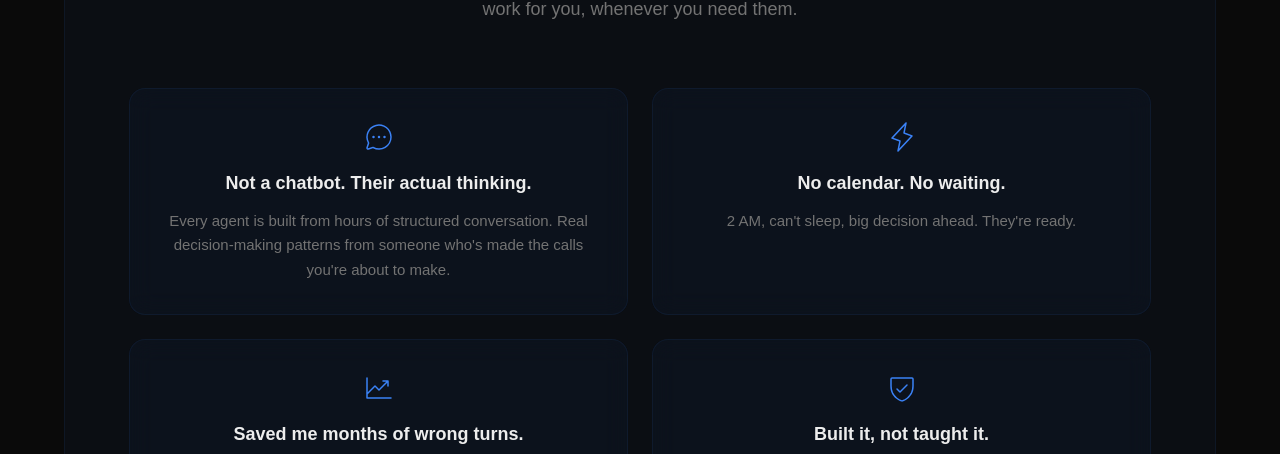
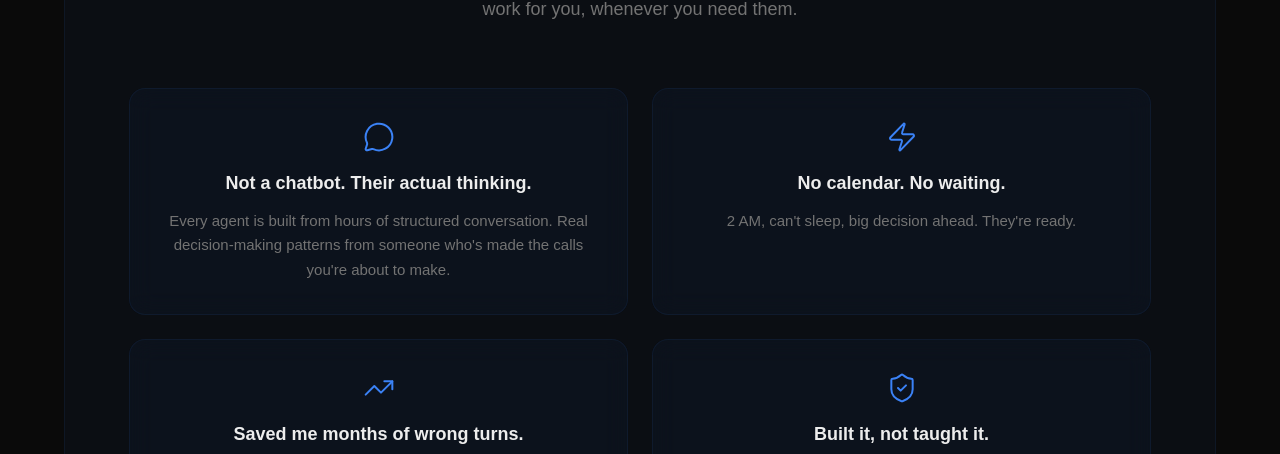
Before and after one commit to Apex-Sudo/forgehouse-site, a Next.js app: page / in a window 1280 px wide. Shown: the part 2080-2534 px from the top of the page. Built offline with nearby package versions, Linux system fonts and the light colour scheme.

Commit message:
fix: replace @phosphor-icons with lucide-react (React 19 compat)

```diff
--- a/package.json
+++ b/package.json
@@ -9,9 +9,9 @@
   },
   "dependencies": {
     "@anthropic-ai/sdk": "^0.78.0",
-    "@phosphor-icons/react": "^2.1.10",
     "@upstash/ratelimit": "^2.0.8",
     "@upstash/redis": "^1.36.2",
+    "lucide-react": "^0.575.0",
     "next": "16.1.6",
     "react": "19.2.3",
     "react-dom": "19.2.3",
--- a/src/app/page.tsx
+++ b/src/app/page.tsx
@@ -2,7 +2,7 @@
 import Link from "next/link";
 import AgentCard from "@/components/AgentCard";
 import InlineChat from "@/components/InlineChat";
-import { ChatCircleDots, Lightning, ChartLineUp, ShieldCheck } from "@phosphor-icons/react";
+import { MessageCircle, Zap, TrendingUp, ShieldCheck } from "lucide-react";
 
 const steps = [
   { num: "01", title: "Pick a mentor", desc: "Founders and operators who've actually built what you're trying to build. Vetted for real decisions, not credentials." },
@@ -11,9 +11,9 @@ const steps = [
 ];
 
 const trustPoints = [
-  { icon: ChatCircleDots, title: "Not a chatbot. Their actual thinking.", desc: "Every agent is built from hours of structured conversation. Real decision-making patterns from someone who's made the calls you're about to make." },
-  { icon: Lightning, title: "No calendar. No waiting.", desc: "2 AM, can't sleep, big decision ahead. They're ready." },
-  { icon: ChartLineUp, title: "Saved me months of wrong turns.", desc: "Their hindsight, your shortcut." },
+  { icon: MessageCircle, title: "Not a chatbot. Their actual thinking.", desc: "Every agent is built from hours of structured conversation. Real decision-making patterns from someone who's made the calls you're about to make." },
+  { icon: Zap, title: "No calendar. No waiting.", desc: "2 AM, can't sleep, big decision ahead. They're ready." },
+  { icon: TrendingUp, title: "Saved me months of wrong turns.", desc: "Their hindsight, your shortcut." },
   { icon: ShieldCheck, title: "Built it, not taught it.", desc: "Every mentor on ForgeHouse has made the hard calls themselves. No influencers. No theorists." },
 ];
 
@@ -73,7 +73,7 @@ export default function Home() {
           <div className="grid md:grid-cols-2 gap-6">
             {trustPoints.map((t) => (
               <div key={t.title} className="glass-card p-8 text-center">
-                <t.icon size={32} weight="light" className="mx-auto mb-4 text-[#3B82F6]" />
+                <t.icon size={32} strokeWidth={1.5} className="mx-auto mb-4 text-[#3B82F6]" />
                 <h3 className="text-lg font-bold mb-3">{t.title}</h3>
                 <p className="text-muted leading-relaxed text-[15px]">{t.desc}</p>
               </div>
--- a/src/app/pricing/page.tsx
+++ b/src/app/pricing/page.tsx
@@ -1,6 +1,6 @@
 "use client";
 import Link from "next/link";
-import { Check } from "@phosphor-icons/react";
+import { Check } from "lucide-react";
 
 const included = [
   "Unlimited conversations",
@@ -66,7 +66,7 @@ export default function PricingPage() {
             <ul className="text-left space-y-4 mb-10">
               {included.map((item) => (
                 <li key={item} className="flex items-start gap-3 text-sm">
-                  <Check size={18} weight="bold" className="text-amber mt-0.5 shrink-0" />
+                  <Check size={18} strokeWidth={3} className="text-amber mt-0.5 shrink-0" />
                   <span className="text-foreground/90">{item}</span>
                 </li>
               ))}
```
Also changed, not shown: 1 other file (tests, documents, lock files or other folders).
